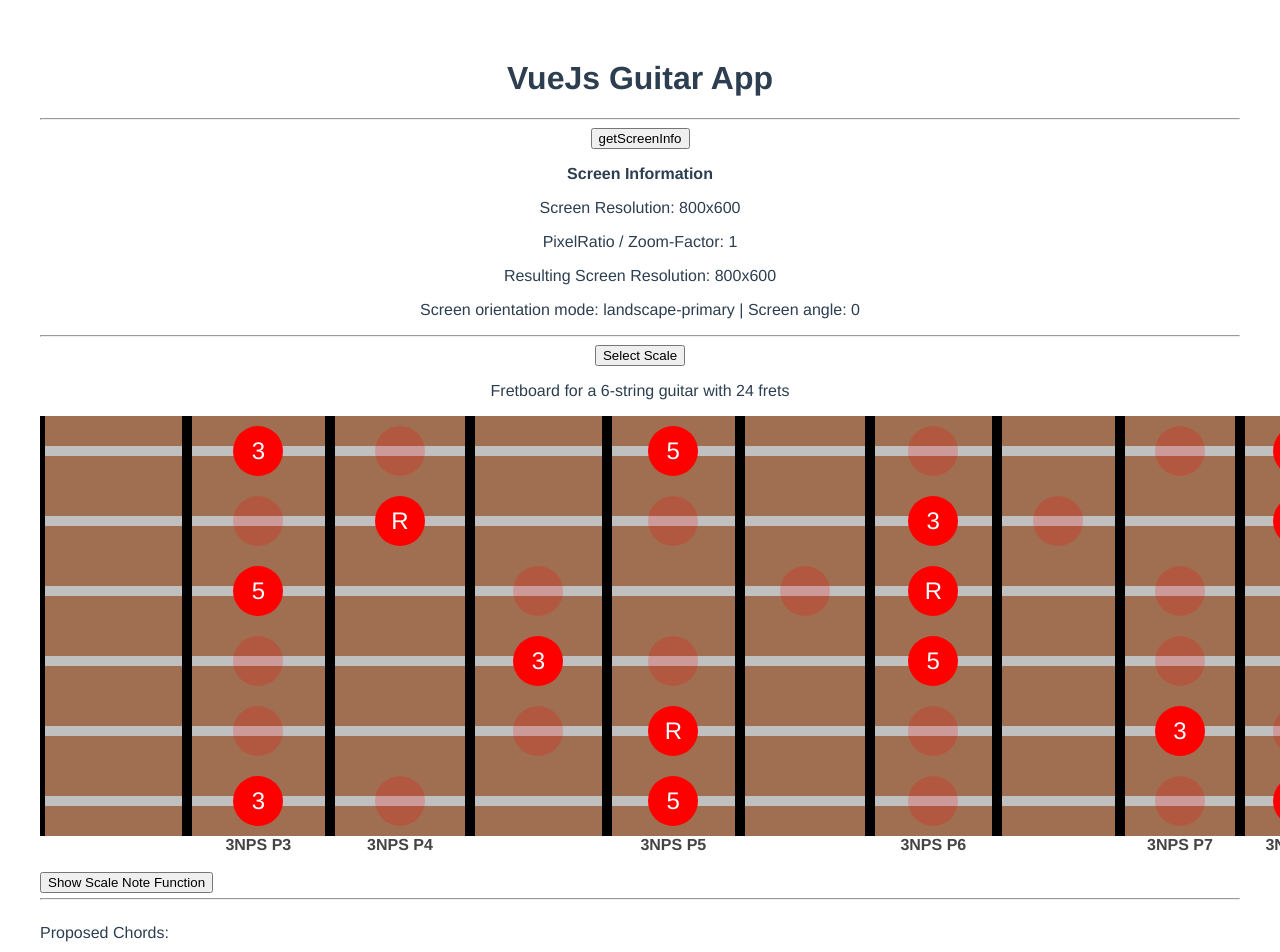
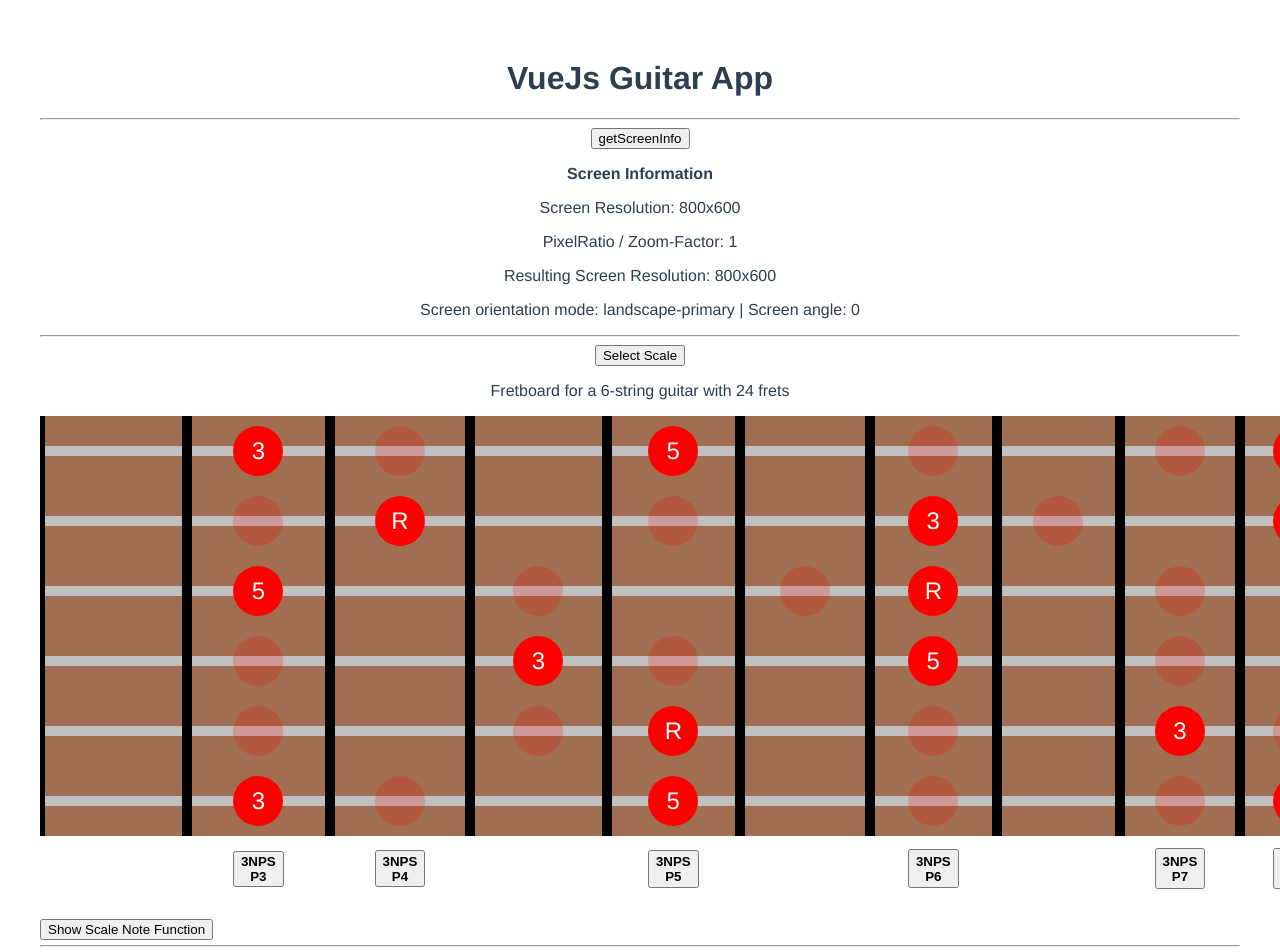
Before and after one commit to DanielSchiessl/VueGuitarApp, a Vue app: page / in a window 1280 px wide. Shown: the top 952 px of the page. Built offline with nearby package versions, Linux system fonts and the light colour scheme.

Commit message:
Update 3NPS Buttons

```diff
--- a/src/components/fretboard.vue
+++ b/src/components/fretboard.vue
@@ -1,7 +1,7 @@
 <template>
     <div>
         <p>Fretboard for a {{strings.noteNames.length}}-string guitar with {{numberOfFrets}} frets</p>
-        <div class="wrapper">
+        <div class="wrapper" style="justify-items: center">
             <template v-for="(stringNoteNbrAbs, stringindex) in strings.noteNbrsAbs" :key=stringindex> <!-- iterate over all (6) strings | use <template> as that is an empty container which will not be added to the DOM -->
                 <!-- fretsize should scale down linearly from 120 px to 40px -> reduce the 80 px delta in percent of fretNo -->
                 <div v-for="fretNo in numberOfFrets" class="box" :key="fretNo" :style="{'width':120-80*((fretNo/numberOfFrets))+'px', 'grid-row': stringindex+1,'grid-column': fretNo}"> <!-- set the ID to be the respective noteNumber so we can update the same notes all at once -->
@@ -22,14 +22,15 @@
                     </fretnote>
                 </div>
             </template>
-            <div v-for="fretNo in numberOfFrets" style="font-weight: bold"
+            <button v-for="fretNo in numberOfFrets" style="font-weight: bold; margin: 10%; width: fit-content"
                 :key=fretNo
                 v-show="scale.noteNbrsAbs.includes((strings.noteNbrsAbs[strings.noteNbrsAbs.length-1]+fretNo)%12)"
                 v-on:click="threenpsmodeactivated = !threenpsmodeactivated;
                             threenpsstartdegree = scale.noteNbrsAbs.indexOf((strings.noteNbrsAbs[strings.noteNbrsAbs.length-1]+fretNo)%12)"
                 :style="{'grid-row': strings.noteNbrsAbs.length+1,'grid-column': fretNo, 'text-align': 'center'}">
-                3NPS P{{1+scale.noteNbrsAbs.indexOf((strings.noteNbrsAbs[strings.noteNbrsAbs.length-1]+fretNo)%12)}}
-            </div>
+                3NPS <br>
+                P{{1+scale.noteNbrsAbs.indexOf((strings.noteNbrsAbs[strings.noteNbrsAbs.length-1]+fretNo)%12)}}
+            </button>
         </div>
     </div>
 </template>
```
